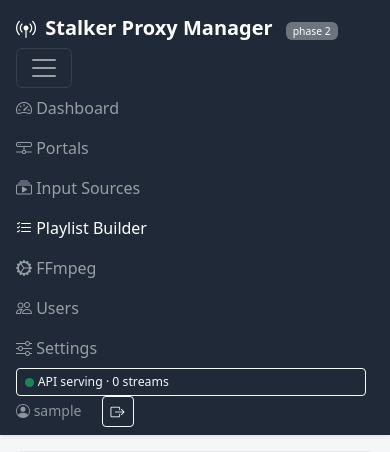
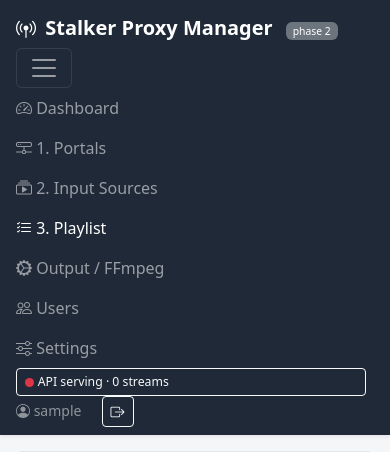
Before and after one commit to birdy1974/stalker-proxy-manager, a FastAPI app: page /playlist in a window 390 px wide, after a click that opens the changed part. Shown: the top 452 px of the page. Run offline with FastAPI, Linux system fonts and the light colour scheme; the visitor is signed in with stand-in values (Sample User, id 1); data comes from the database, SQL or seed files in the repository; data that the repository does not hold is empty; some libraries are stand-ins or nearby versions.

Commit message:
Make the nav show the pipeline order; expose the season re-link in the GUI
Seven undifferentiated tabs gave no hint that they are stages you walk in
order, which is why "no possibility to fetch and select seasons" was read as a
missing feature rather than an empty table. The nav is now grouped:
Dashboard | 1. Portals -> 2. Input Sources -> 3. Playlist | Output/FFmpeg,
Users | Settings, with separators between the stages and a title on every item
saying what it does and when you need it. Separators collapse in the mobile
breakpoint.

The Series tab also gets a "Re-link seasons" button on the new
POST /api/playlist/series/sync-seasons, so the reconciliation that runs at boot
and after each fetch can be triggered by hand right after a fetch.

Co-authored-by: arena-agent <297053741+arena-agent@users.noreply.github.com>

```diff
--- a/app/static/css/app.css
+++ b/app/static/css/app.css
@@ -66,3 +66,8 @@ textarea.ff-edit { font-family: ui-monospace, Menlo, monospace; font-size: .8rem
 /* portal edit popup: genres in multiple columns so long lists stay compact */
 .genre-grid { columns: 3 190px auto; column-gap: 1.2rem; }
 .genre-grid label { break-inside: avoid; display: block; }
+
+/* thin separator between the stages of the pipeline in the top nav */
+.navbar-divider { width: 1px; height: 22px; margin: 0 .45rem; background: rgba(255,255,255,.22); align-self: center; }
+@media (max-width: 991.98px) { .navbar-divider { display: none; } }
+.navbar .nav-link[title] { cursor: help; }
--- a/app/templates/base.html
+++ b/app/templates/base.html
@@ -19,13 +19,25 @@
     <button class="navbar-toggler" data-bs-toggle="collapse" data-bs-target="#nav"><span class="navbar-toggler-icon"></span></button>
     <div class="collapse navbar-collapse" id="nav">
       <ul class="navbar-nav me-auto">
-        <li class="nav-item"><a class="nav-link {{ 'active' if active=='dashboard' }}" href="/"><i class="bi bi-speedometer2"></i> Dashboard</a></li>
-        <li class="nav-item"><a class="nav-link {{ 'active' if active=='portals' }}" href="/portals"><i class="bi bi-hdd-network"></i> Portals</a></li>
-        <li class="nav-item"><a class="nav-link {{ 'active' if active=='sources' }}" href="/sources"><i class="bi bi-collection-play"></i> Input Sources</a></li>
-        <li class="nav-item"><a class="nav-link {{ 'active' if active=='playlist' }}" href="/playlist"><i class="bi bi-list-check"></i> Playlist Builder</a></li>
-        <li class="nav-item"><a class="nav-link {{ 'active' if active=='ffmpeg' }}" href="/ffmpeg"><i class="bi bi-gear-wide-connected"></i> FFmpeg</a></li>
-        <li class="nav-item"><a class="nav-link {{ 'active' if active=='users' }}" href="/users"><i class="bi bi-people"></i> Users</a></li>
-        <li class="nav-item"><a class="nav-link {{ 'active' if active=='settings' }}" href="/settings"><i class="bi bi-sliders"></i> Settings</a></li>
+        <li class="nav-item"><a class="nav-link {{ 'active' if active=='dashboard' }}" href="/"
+              title="Overview: portals, streams, API activity and logs"><i class="bi bi-speedometer2"></i> Dashboard</a></li>
+        <li class="navbar-divider" aria-hidden="true"></li>
+        {# --- stage 1: get content in -------------------------------------- #}
+        <li class="nav-item"><a class="nav-link {{ 'active' if active=='portals' }}" href="/portals"
+              title="Step 1 - add Stalker portals and their MAC addresses, then fetch channels, VOD and series"><i class="bi bi-hdd-network"></i> 1. Portals</a></li>
+        <li class="nav-item"><a class="nav-link {{ 'active' if active=='sources' }}" href="/sources"
+              title="Step 2 - pick which fetched items, genres and local folders are usable"><i class="bi bi-collection-play"></i> 2. Input Sources</a></li>
+        <li class="nav-item"><a class="nav-link {{ 'active' if active=='playlist' }}" href="/playlist"
+              title="Step 3 - arrange them into the per-user playlist: names, groups, seasons, order"><i class="bi bi-list-check"></i> 3. Playlist</a></li>
+        <li class="navbar-divider" aria-hidden="true"></li>
+        {# --- stage 2: how it is served ------------------------------------ #}
+        <li class="nav-item"><a class="nav-link {{ 'active' if active=='ffmpeg' }}" href="/ffmpeg"
+              title="Output: transcode templates (VAAPI / QSV / copy) and the redirect-vs-proxy mode"><i class="bi bi-gear-wide-connected"></i> Output / FFmpeg</a></li>
+        <li class="nav-item"><a class="nav-link {{ 'active' if active=='users' }}" href="/users"
+              title="Accounts: credentials, connection limits, expiry, m3u and xtream access"><i class="bi bi-people"></i> Users</a></li>
+        <li class="navbar-divider" aria-hidden="true"></li>
+        <li class="nav-item"><a class="nav-link {{ 'active' if active=='settings' }}" href="/settings"
+              title="Global settings: output base URL, stream mode, fallback order, EPG, TMDB"><i class="bi bi-sliders"></i> Settings</a></li>
       </ul>
       <a href="/" id="api-indicator" class="btn btn-sm btn-outline-light me-2 d-flex align-items-center gap-1"
          title="API status: serving requests / active streams. Click for the dashboard.">
--- a/app/templates/playlist.html
+++ b/app/templates/playlist.html
@@ -12,7 +12,15 @@
   <div class="card-body p-2">
     <div id="pl-live"></div>
     <div id="pl-vod" class="d-none"></div>
-    <div id="pl-series" class="d-none"></div>
+    <div id="pl-series" class="d-none">
+      <div class="d-flex align-items-center gap-2 px-1 pt-1 pb-2">
+        <button class="btn btn-sm btn-outline-secondary" id="sync-seasons">
+          <i class="bi bi-arrow-repeat"></i> Re-link seasons</button>
+        <span class="small text-muted">Seasons fetched after a series was added are linked
+          automatically; use this if you fetched moments ago.</span>
+      </div>
+      <div id="pl-series-table"></div>
+    </div>
     <div id="pl-local" class="d-none"></div>
   </div>
 </div>
@@ -464,7 +472,7 @@ window.editVod = async (id) => {
 /* ============================ SERIES builder ============================ */
 let seriesTable;
 function seriesBuilder() {
-  seriesTable = new DataTable($("#pl-series"), {
+  seriesTable = new DataTable($("#pl-series-table"), {
     selectable: true, defaultSort: "order", extraHeader: builderBar("series", () => seriesTable, true),
     server: async (q) => await api("/api/playlist/series?" + q),
     columns: [
@@ -573,5 +581,17 @@ window.editLocal = (id) => {
       $("#pl-" + k).classList.toggle("d-none", k !== a.dataset.tab);
   }));
 })();
+document.addEventListener("DOMContentLoaded", () => {
+  const b = document.getElementById("sync-seasons");
+  if (b) b.addEventListener("click", async () => {
+    b.disabled = true;
+    try {
+      const r = await api("/api/playlist/series/sync-seasons", { method: "POST" });
+      toast(r.added ? `linked ${r.added} season(s)` : "seasons already linked", "ok");
+      seriesTable && seriesTable.refresh();
+    } catch (e) { toast("sync failed: " + e, "err"); }
+    finally { b.disabled = false; }
+  });
+});
 </script>
 {% endblock %}
```
